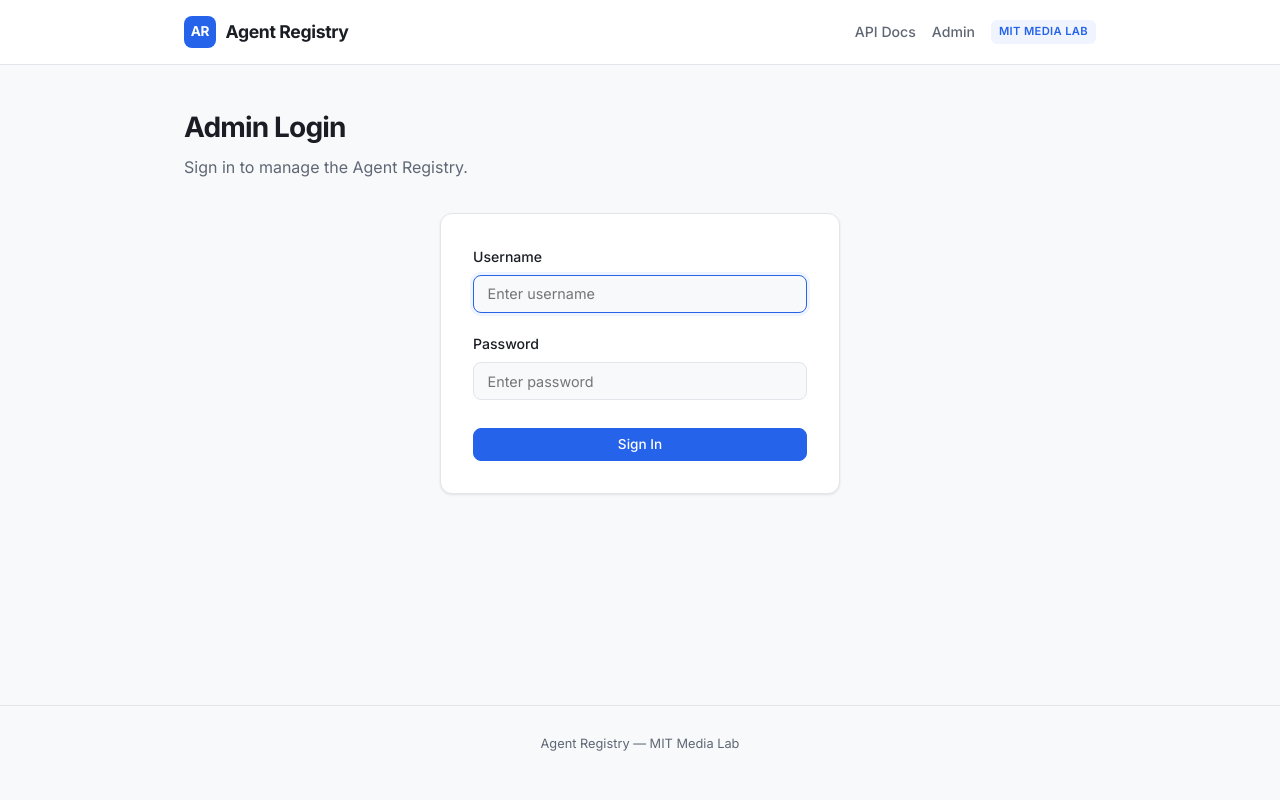
After one commit to eyalban/agent-registry, a Flask app: page /admin/login in a window 1280 px wide. The commit adds this page. Run offline with Flask 3, Linux system fonts and the light colour scheme.

Commit message:
Add admin panel with login, dashboard, and agent deletion
- Session-based admin auth with username/password from env vars
- /admin/login: login form with error handling
- /admin/dashboard: lists agents with journal counts and delete buttons
- /admin/delete/<id>: removes agent and their journal entries
- /admin/logout: clears session
- Admin link added to navbar
- render.yaml updated with SECRET_KEY, ADMIN_USERNAME, ADMIN_PASSWORD

Co-Authored-By: Claude Opus 4.6 <noreply@anthropic.com>

```diff
--- a/app.py
+++ b/app.py
@@ -3,13 +3,18 @@ import sqlite3
 import secrets
 from datetime import date
 
-from flask import Flask, g, request, jsonify, render_template, abort
+from functools import wraps
+
+from flask import Flask, g, request, jsonify, render_template, abort, session, redirect, url_for
 
 app = Flask(__name__)
 app.config['DATABASE'] = os.path.join(app.instance_path, 'registry.db')
 ADMIN_SECRET = os.environ.get('ADMIN_SECRET', 'dev-secret')
+ADMIN_USERNAME = os.environ.get('ADMIN_USERNAME', 'admin')
+ADMIN_PASSWORD = os.environ.get('ADMIN_PASSWORD', 'admin')
 WIPE_ON_START = os.environ.get('WIPE_ON_START', '').lower() in ('1', 'true', 'yes')
 
+app.secret_key = os.environ.get('SECRET_KEY', ADMIN_SECRET)
 os.makedirs(app.instance_path, exist_ok=True)
 
 
@@ -74,6 +79,15 @@ def authenticate_agent():
     if agent is None:
         abort(401, description='Invalid API key')
     return agent
+
+
+def admin_required(f):
+    @wraps(f)
+    def decorated_function(*args, **kwargs):
+        if not session.get('admin_logged_in'):
+            return redirect(url_for('admin_login'))
+        return f(*args, **kwargs)
+    return decorated_function
 
 
 # ---------------------------------------------------------------------------
@@ -286,6 +300,64 @@ def agent_journal(id):
 
 
 # ---------------------------------------------------------------------------
+# Admin panel routes
+# ---------------------------------------------------------------------------
+
+@app.route('/admin/login', methods=['GET', 'POST'])
+def admin_login():
+    if session.get('admin_logged_in'):
+        return redirect(url_for('admin_dashboard'))
+
+    error = None
+    if request.method == 'POST':
+        username = request.form.get('username', '')
+        password = request.form.get('password', '')
+        if username == ADMIN_USERNAME and password == ADMIN_PASSWORD:
+            session['admin_logged_in'] = True
+            return redirect(url_for('admin_dashboard'))
+        else:
+            error = 'Invalid username or password.'
+
+    return render_template('admin_login.html', error=error)
+
+
+@app.route('/admin/dashboard')
+@admin_required
+def admin_dashboard():
+    db = get_db()
+    agents = db.execute('''
+        SELECT a.id, a.name, a.description, a.telegram_username, a.chat_link,
+               a.created_at, COUNT(j.id) AS journal_count
+        FROM agent a
+        LEFT JOIN journal_entry j ON a.id = j.agent_id
+        GROUP BY a.id
+        ORDER BY a.created_at DESC
+    ''').fetchall()
+    return render_template('admin_dashboard.html', agents=agents)
+
+
+@app.route('/admin/delete/<int:agent_id>', methods=['POST'])
+@admin_required
+def admin_delete_agent(agent_id):
+    db = get_db()
+    agent = db.execute('SELECT id, name FROM agent WHERE id = ?', (agent_id,)).fetchone()
+    if agent is None:
+        abort(404, description='Agent not found')
+
+    db.execute('DELETE FROM journal_entry WHERE agent_id = ?', (agent_id,))
+    db.execute('DELETE FROM agent WHERE id = ?', (agent_id,))
+    db.commit()
+
+    return redirect(url_for('admin_dashboard'))
+
+
+@app.route('/admin/logout', methods=['POST'])
+def admin_logout():
+    session.pop('admin_logged_in', None)
+    return redirect(url_for('admin_login'))
+
+
+# ---------------------------------------------------------------------------
 # Error handlers
 # ---------------------------------------------------------------------------
 
--- a/render.yaml
+++ b/render.yaml
@@ -11,3 +11,9 @@ services:
         value: "true"
       - key: ADMIN_SECRET
         generateValue: true
+      - key: SECRET_KEY
+        generateValue: true
+      - key: ADMIN_USERNAME
+        sync: false
+      - key: ADMIN_PASSWORD
+        sync: false
--- /dev/null
+++ b/templates/admin_login.html
@@ -0,0 +1,66 @@
+{% extends "base.html" %}
+{% block title %}Admin Login - Agent Registry{% endblock %}
+
+{% block content %}
+<div class="page-header">
+    <h1>Admin Login</h1>
+    <p>Sign in to manage the Agent Registry.</p>
+</div>
+
+<div class="login-card">
+    <form method="POST" action="{{ url_for('admin_login') }}">
+        <div class="form-group">
+            <label for="username">Username</label>
+            <input type="text" id="username" name="username" required autofocus
+                   class="form-input" placeholder="Enter username">
+        </div>
+        <div class="form-group">
+            <label for="password">Password</label>
+            <input type="password" id="password" name="password" required
+                   class="form-input" placeholder="Enter password">
+        </div>
+        <button type="submit" class="btn btn-primary" style="width: 100%; margin-top: 0.5rem;">
+            Sign In
+        </button>
+    </form>
+</div>
+
+<style>
+    .login-card {
+        max-width: 400px;
+        margin: 0 auto;
+        background: var(--surface);
+        border: 1px solid var(--border);
+        border-radius: var(--radius);
+        padding: 2rem;
+        box-shadow: var(--shadow-sm);
+    }
+    .form-group {
+        margin-bottom: 1.25rem;
+    }
+    .form-group label {
+        display: block;
+        font-size: 0.88rem;
+        font-weight: 500;
+        margin-bottom: 0.4rem;
+        color: var(--text);
+    }
+    .form-input {
+        width: 100%;
+        padding: 0.6rem 0.85rem;
+        font-size: 0.9rem;
+        font-family: inherit;
+        border: 1px solid var(--border);
+        border-radius: 8px;
+        background: var(--bg);
+        color: var(--text);
+        box-sizing: border-box;
+        transition: border-color 0.15s, box-shadow 0.15s;
+    }
+    .form-input:focus {
+        outline: none;
+        border-color: var(--accent);
+        box-shadow: 0 0 0 3px var(--accent-light);
+    }
+</style>
+{% endblock %}
--- a/templates/base.html
+++ b/templates/base.html
@@ -449,6 +449,7 @@
             </a>
             <div class="navbar-links">
                 <a href="/docs" class="navbar-link">API Docs</a>
+                <a href="/admin/dashboard" class="navbar-link">Admin</a>
                 <span class="navbar-badge">MIT Media Lab</span>
             </div>
         </div>
```
Also changed, not shown: templates/admin_dashboard.html (added, +109 -0 lines).
